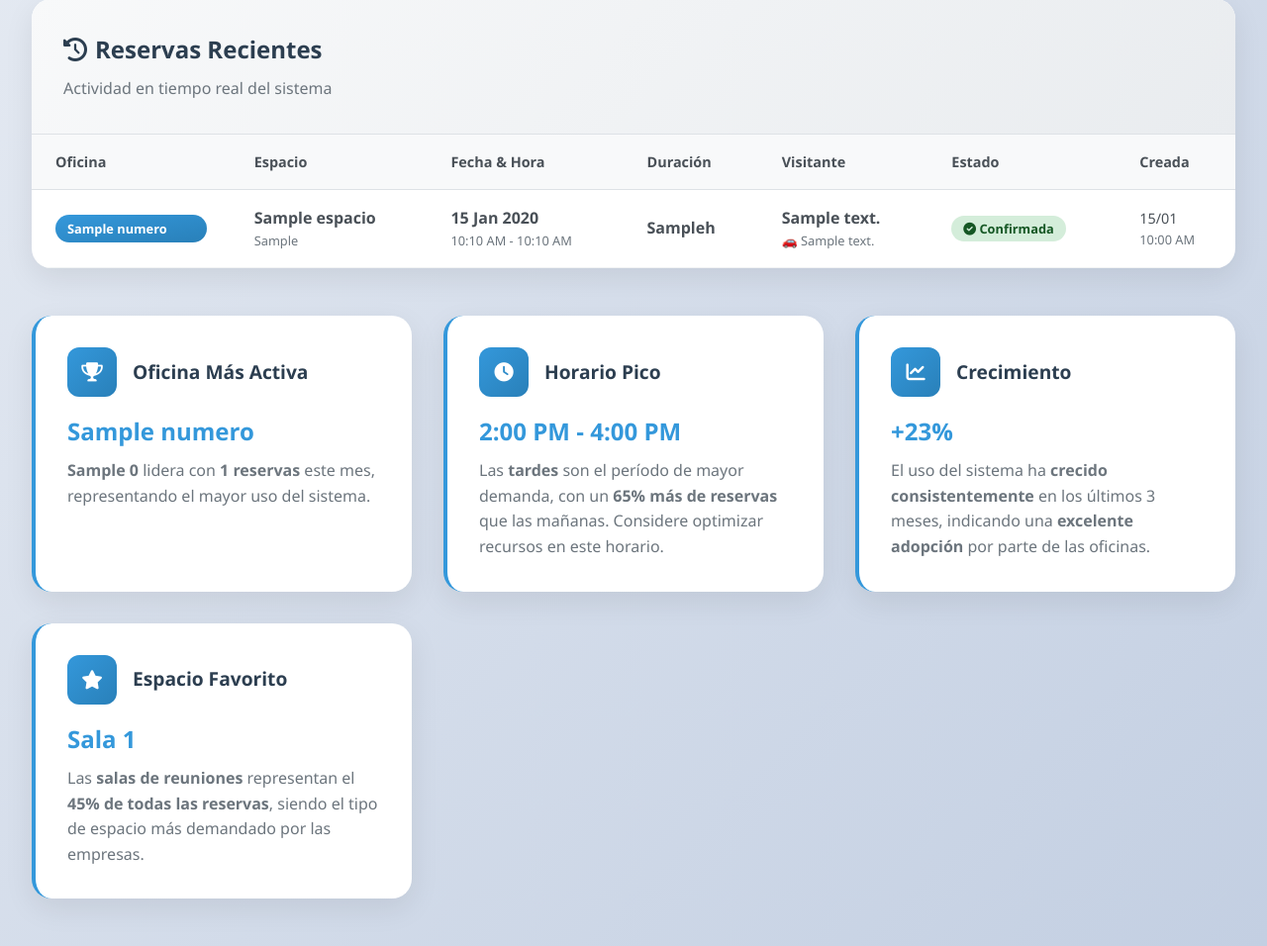
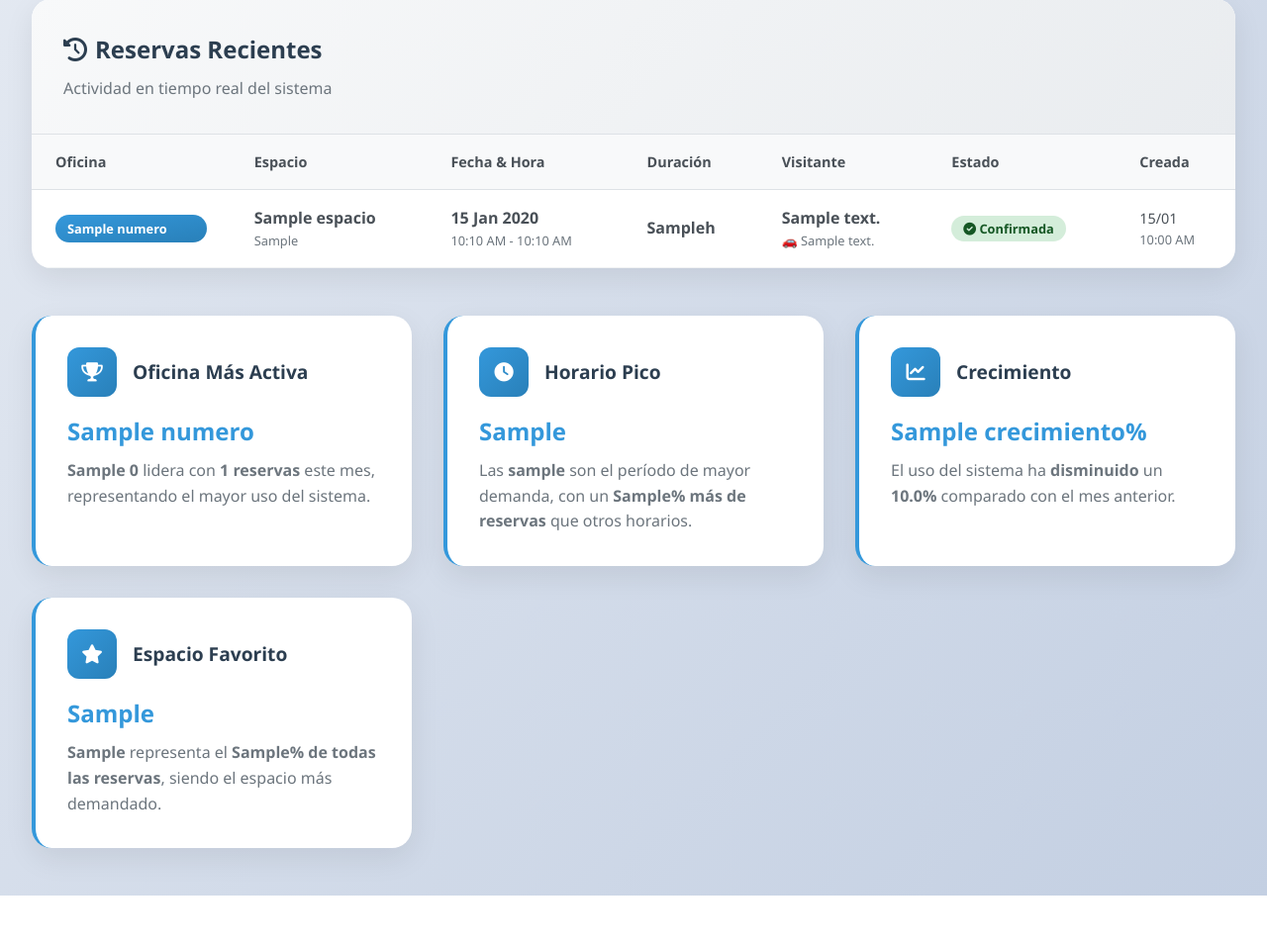
Before and after one commit to camilacarbajal07032013-dev/sistema_reservas_edificio, a Django app: template reservas/templates/reservas/admin_dashboard.html in a window 1280 px wide. Shown: the part 1260-2216 px from the top of the page at 99% size. After the commit the page ends 2165 px from the top, so only its background shows below. Run offline with Django 5.2, Linux system fonts and the light colour scheme; the template is opened without the code that fills it: most values are stand-ins (such as "Sample title", 1, 10 or a date in 2020).

Commit message:
Update admin_dashboard.html

```diff
--- a/reservas/templates/reservas/admin_dashboard.html
+++ b/reservas/templates/reservas/admin_dashboard.html
@@ -790,8 +790,8 @@
                         <div class="insight-title">Horario Pico</div>
                     </div>
                     <div class="insight-content">
-                        <div class="insight-metric">2:00 PM - 4:00 PM</div>
-                        <p>Las <strong>tardes</strong> son el período de mayor demanda, con un <strong>65% más de reservas</strong> que las mañanas. Considere optimizar recursos en este horario.</p>
+                        <div class="insight-metric">{{ horario_pico }}</div>
+                        <p>Las <strong>{{ horario_pico|lower }}</strong> son el período de mayor demanda, con un <strong>{{ porcentaje_pico }}% más de reservas</strong> que otros horarios.</p>
                     </div>
                 </div>
 
@@ -803,8 +803,8 @@
                         <div class="insight-title">Crecimiento</div>
                     </div>
                     <div class="insight-content">
-                        <div class="insight-metric">+23%</div>
-                        <p>El uso del sistema ha <strong>crecido consistentemente</strong> en los últimos 3 meses, indicando una <strong>excelente adopción</strong> por parte de las oficinas.</p>
+                        <div class="insight-metric">{% if crecimiento >= 0 %}+{% endif %}{{ crecimiento }}%</div>
+                        <p>El uso del sistema ha {% if crecimiento >= 0 %}<strong>crecido</strong>{% else %}<strong>disminuido</strong>{% endif %} un <strong>{{ crecimiento|floatformat:1 }}%</strong> comparado con el mes anterior.</p>
                     </div>
                 </div>
 
@@ -816,8 +816,8 @@
                         <div class="insight-title">Espacio Favorito</div>
                     </div>
                     <div class="insight-content">
-                        <div class="insight-metric">Sala 1</div>
-                        <p>Las <strong>salas de reuniones</strong> representan el <strong>45% de todas las reservas</strong>, siendo el tipo de espacio más demandado por las empresas.</p>
+                        <div class="insight-metric">{{ espacio_favorito }}</div>
+                        <p><strong>{{ espacio_favorito }}</strong> representa el <strong>{{ porcentaje_favorito }}% de todas las reservas</strong>, siendo el espacio más demandado.</p>
                     </div>
                 </div>
             </div>
```
